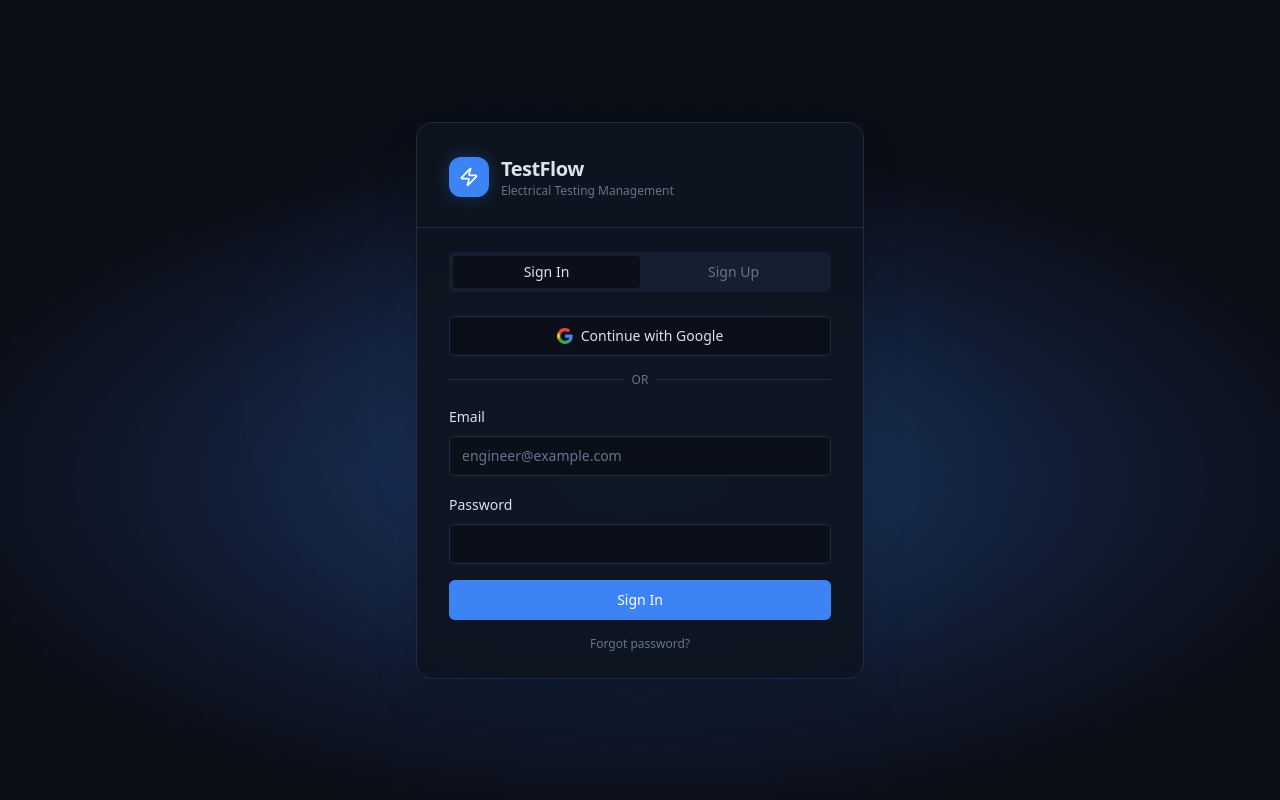
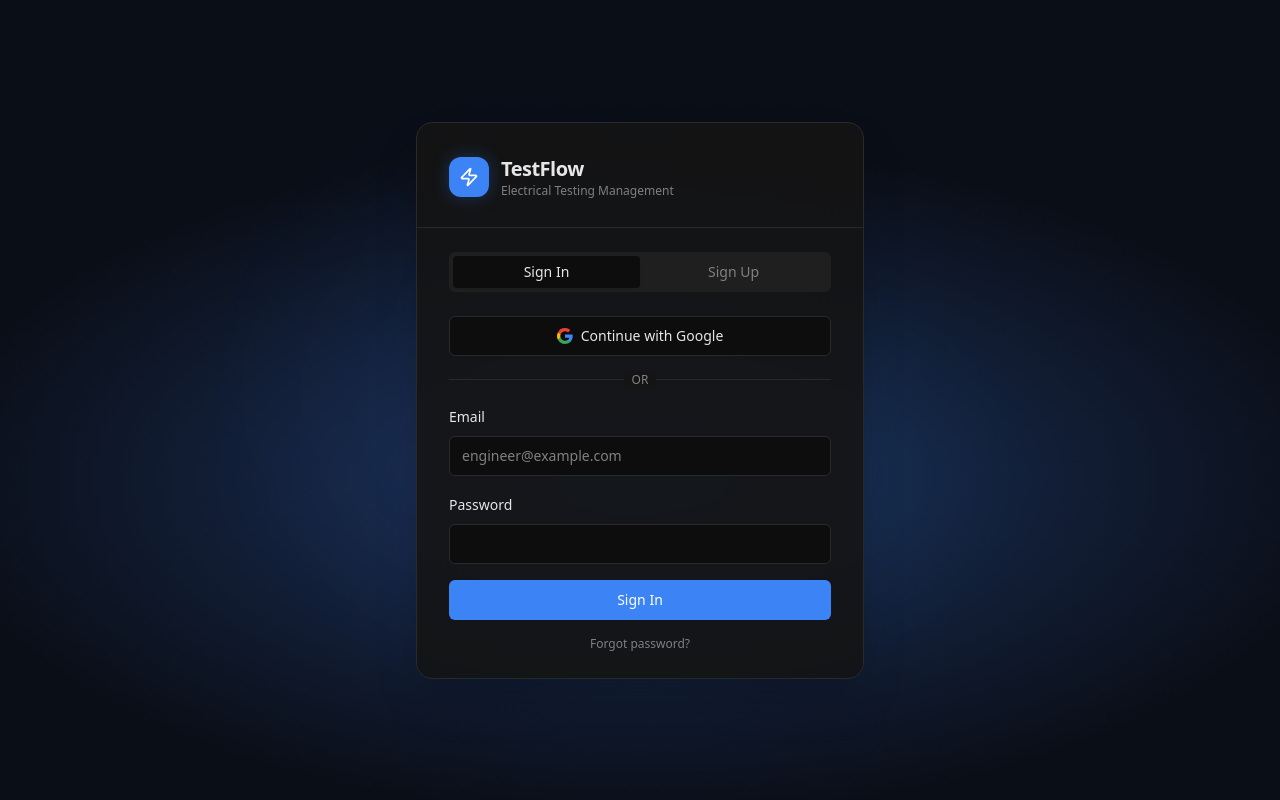
Before and after one commit to Parakh20/gridpoint-testflow, a React (Vite) app in the folder frontend/: page /auth in a window 1280 px wide. Built offline with nearby package versions, Linux system fonts and the light colour scheme; no server answers; the HTML template or start-up script is replaced by a standard one.

Commit message:
frontend changes made

```diff
--- a/frontend/src/App.tsx
+++ b/frontend/src/App.tsx
@@ -35,9 +35,9 @@ const App = () => (
               <Route path="/" element={<ProtectedRoute><Index /></ProtectedRoute>} />
               <Route path="/superadmin" element={<ProtectedRoute requiredRole="SUPERADMIN"><SuperadminDashboard /></ProtectedRoute>} />
               <Route path="/gm" element={<ProtectedRoute requiredRole="GM"><GMDashboard /></ProtectedRoute>} />
-              <Route path="/projects/new" element={<ProtectedRoute requiredRole="GM"><NewProject /></ProtectedRoute>} />
+              <Route path="/projects/new" element={<ProtectedRoute requiredRole={['GM', 'SUPERADMIN']}><NewProject /></ProtectedRoute>} />
               <Route path="/projects/:id" element={<ProtectedRoute><ProjectDetail /></ProtectedRoute>} />
-              <Route path="/projects/:id/edit" element={<ProtectedRoute requiredRole="GM"><EditProject /></ProtectedRoute>} />
+              <Route path="/projects/:id/edit" element={<ProtectedRoute requiredRole={['GM', 'SUPERADMIN']}><EditProject /></ProtectedRoute>} />
               <Route path="/supervisor" element={<ProtectedRoute requiredRole="SUPERVISOR"><SupervisorDashboard /></ProtectedRoute>} />
               <Route path="/engineer" element={<ProtectedRoute requiredRole="ENGINEER"><EngineerDashboard /></ProtectedRoute>} />
               <Route path="/engineer/projects/:id" element={<ProtectedRoute requiredRole="ENGINEER"><EngineerProjectDetail /></ProtectedRoute>} />
--- a/frontend/src/components/ProtectedRoute.tsx
+++ b/frontend/src/components/ProtectedRoute.tsx
@@ -4,7 +4,8 @@ import { Loader2 } from 'lucide-react';
 
 interface ProtectedRouteProps {
   children: React.ReactNode;
-  requiredRole?: string;
+  /** Single role or array of allowed roles */
+  requiredRole?: string | string[];
 }
 
 export function ProtectedRoute({ children, requiredRole }: ProtectedRouteProps) {
@@ -22,8 +23,11 @@ export function ProtectedRoute({ children, requiredRole }: ProtectedRouteProps)
     return <Navigate to="/auth" replace />;
   }
 
-  if (requiredRole && userRole !== requiredRole) {
-    return <Navigate to="/" replace />;
+  if (requiredRole) {
+    const allowed = Array.isArray(requiredRole) ? requiredRole : [requiredRole];
+    if (!userRole || !allowed.includes(userRole)) {
+      return <Navigate to="/" replace />;
+    }
   }
 
   return <>{children}</>;
--- a/frontend/src/index.css
+++ b/frontend/src/index.css
@@ -62,24 +62,24 @@ All colors MUST be HSL.
   }
 
   .dark {
-    /* Grid Control dark palette */
-    --background: 222 42% 7%;      /* #0a0e17 near-black cold blue */
-    --foreground: 215 25% 89%;     /* #cbd5e1 body text */
+    /* Pure dark — neutral black, no navy tint */
+    --background: 0 0% 5%;         /* #0d0d0d almost pure black */
+    --foreground: 0 0% 90%;        /* #e6e6e6 light grey text */
 
-    --card: 221 38% 9%;            /* #0f1520 surface */
-    --card-foreground: 215 25% 89%;
+    --card: 0 0% 8%;               /* #141414 card surface */
+    --card-foreground: 0 0% 90%;
 
-    --popover: 222 43% 11%;        /* #141c2e surface raised */
-    --popover-foreground: 214 32% 97%;
+    --popover: 0 0% 10%;           /* #1a1a1a popover surface */
+    --popover-foreground: 0 0% 95%;
 
     --primary: 217 91% 60%;        /* #3b82f6 electric blue */
     --primary-foreground: 0 0% 100%;
 
-    --secondary: 221 38% 14%;
-    --secondary-foreground: 215 25% 89%;
+    --secondary: 0 0% 13%;
+    --secondary-foreground: 0 0% 85%;
 
-    --muted: 221 38% 14%;          /* surface raised for muted areas */
-    --muted-foreground: 215 16% 47%;
+    --muted: 0 0% 12%;             /* #1f1f1f muted surface */
+    --muted-foreground: 0 0% 50%;
 
     --accent: 189 94% 43%;
     --accent-foreground: 0 0% 100%;
@@ -93,8 +93,8 @@ All colors MUST be HSL.
     --destructive: 0 84% 60%;      /* #ef4444 */
     --destructive-foreground: 0 0% 100%;
 
-    --border: 218 38% 19%;         /* #1e2d45 */
-    --input: 218 38% 19%;
+    --border: 0 0% 16%;            /* #292929 subtle neutral border */
+    --input: 0 0% 16%;
     --ring: 217 91% 60%;
 
     --status-unassigned: 0 0% 45%;
--- a/frontend/src/pages/projects/EditProject.tsx
+++ b/frontend/src/pages/projects/EditProject.tsx
@@ -10,6 +10,8 @@ import { TestingScopeSelector } from '@/components/TestingScopeSelector';
 import { SupervisorSelector } from '@/components/SupervisorSelector';
 import { supabase } from '@/integrations/supabase/client';
 import { useToast } from '@/hooks/use-toast';
+import { useAuth } from '@/contexts/AuthContext';
+import { dashboardPath } from '@/lib/routes';
 import { Loader2, ArrowLeft } from 'lucide-react';
 import type { Database } from '@/integrations/supabase/types';
 
@@ -24,6 +26,7 @@ export default function EditProject() {
   const { id } = useParams();
   const navigate = useNavigate();
   const { toast } = useToast();
+  const { userRole } = useAuth();
   const [loading, setLoading] = useState(true);
   const [saving, setSaving] = useState(false);
   const [currentStep, setCurrentStep] = useState(1);
@@ -58,13 +61,16 @@ export default function EditProject() {
 
       if (projectError) throw projectError;
 
+      // Truncate to YYYY-MM-DD — HTML date inputs reject timestamps
+      const toDateInput = (v: string | null) => (v ? v.slice(0, 10) : '');
+
       setFormData({
         project_number: project.project_number,
         site_name: project.site_name,
         site_address: project.site_address,
         client: project.client || '',
-        start_date: project.start_date || '',
-        end_date: project.end_date || '',
+        start_date: toDateInput(project.start_date),
+        end_date: toDateInput(project.end_date),
         assigned_to: project.assigned_to || null,
       });
 
@@ -83,7 +89,7 @@ export default function EditProject() {
         description: 'Failed to load project',
         variant: 'destructive',
       });
-      navigate('/gm');
+      navigate(dashboardPath(userRole));
     } finally {
       setLoading(false);
     }
--- a/frontend/src/pages/projects/ProjectDetail.tsx
+++ b/frontend/src/pages/projects/ProjectDetail.tsx
@@ -8,7 +8,7 @@ import { Button } from '@/components/ui/button';
 import { Dialog, DialogContent, DialogHeader, DialogTitle } from '@/components/ui/dialog';
 import { ScrollArea } from '@/components/ui/scroll-area';
 import { StatusBadge } from '@/components/StatusBadge';
-import { Loader2, ArrowLeft, Download, UserCheck, RefreshCw, FileText } from 'lucide-react';
+import { Loader2, ArrowLeft, Download, UserCheck, RefreshCw, FileText, Pencil } from 'lucide-react';
 import { ProjectStatusActions } from '@/components/ProjectStatusActions';
 import { ProjectScopeTab } from '@/components/ProjectScopeTab';
 import { ProjectTestingScopeTab } from '@/components/ProjectTestingScopeTab';
@@ -167,6 +167,13 @@ export default function ProjectDetail() {
             <p className="text-lg text-muted-foreground">{project.site_name}</p>
           </div>
           <div className="flex gap-2">
+            {(userRole === 'GM' || userRole === 'SUPERADMIN') &&
+              (project.status === 'DRAFT' || project.status === 'APPROVED') && (
+              <Button variant="outline" onClick={() => navigate(`/projects/${project.id}/edit`)}>
+                <Pencil className="h-4 w-4 mr-2" />
+                Edit
+              </Button>
+            )}
             <Button variant="outline" onClick={() => setShowAssignDialog(true)}>
               <UserCheck className="h-4 w-4 mr-2" />
               {assignedSupervisor ? 'Reassign' : 'Assign'}
```
Also changed, not shown: 1 other file (tests, documents, lock files or other folders).
